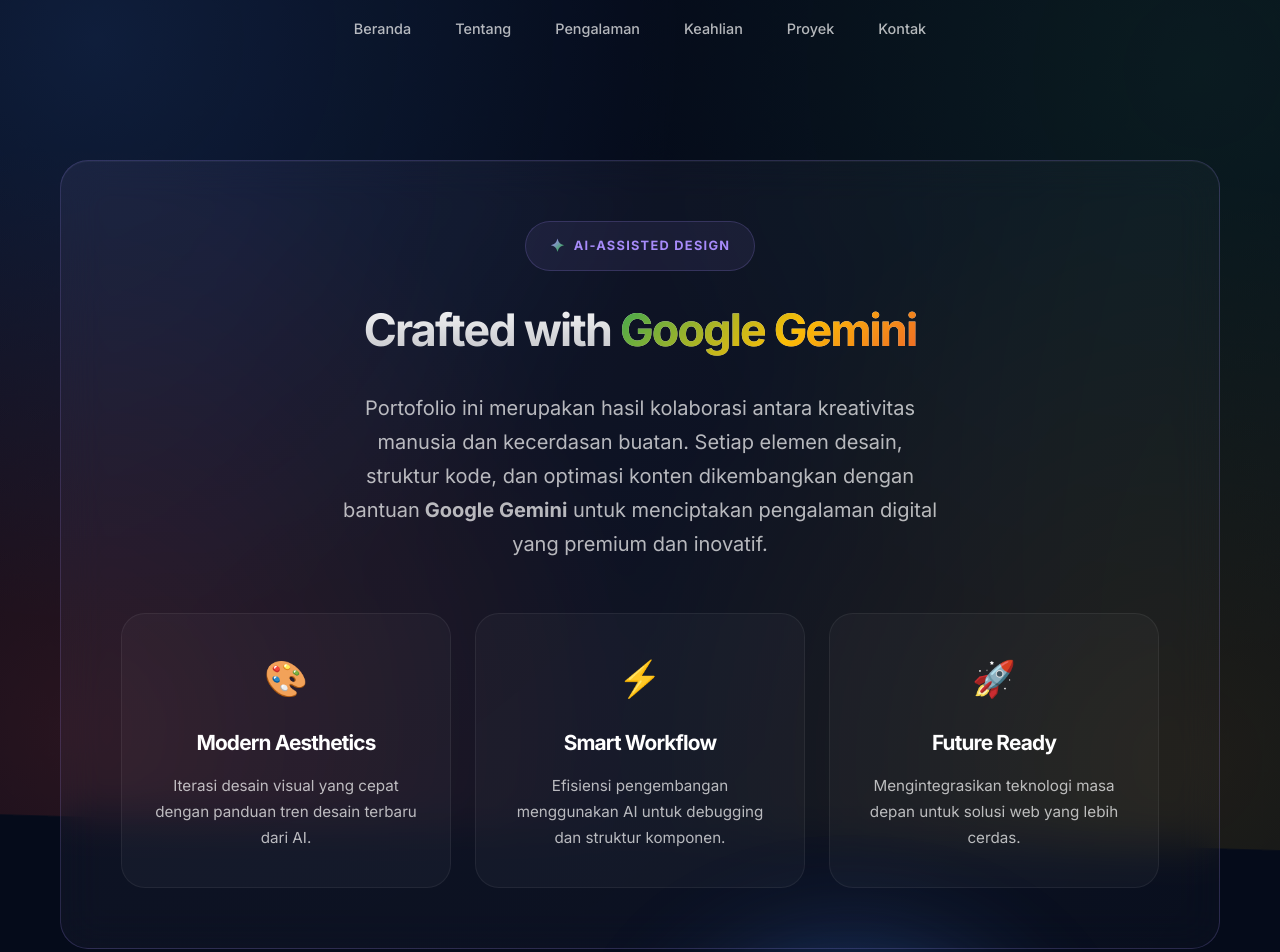
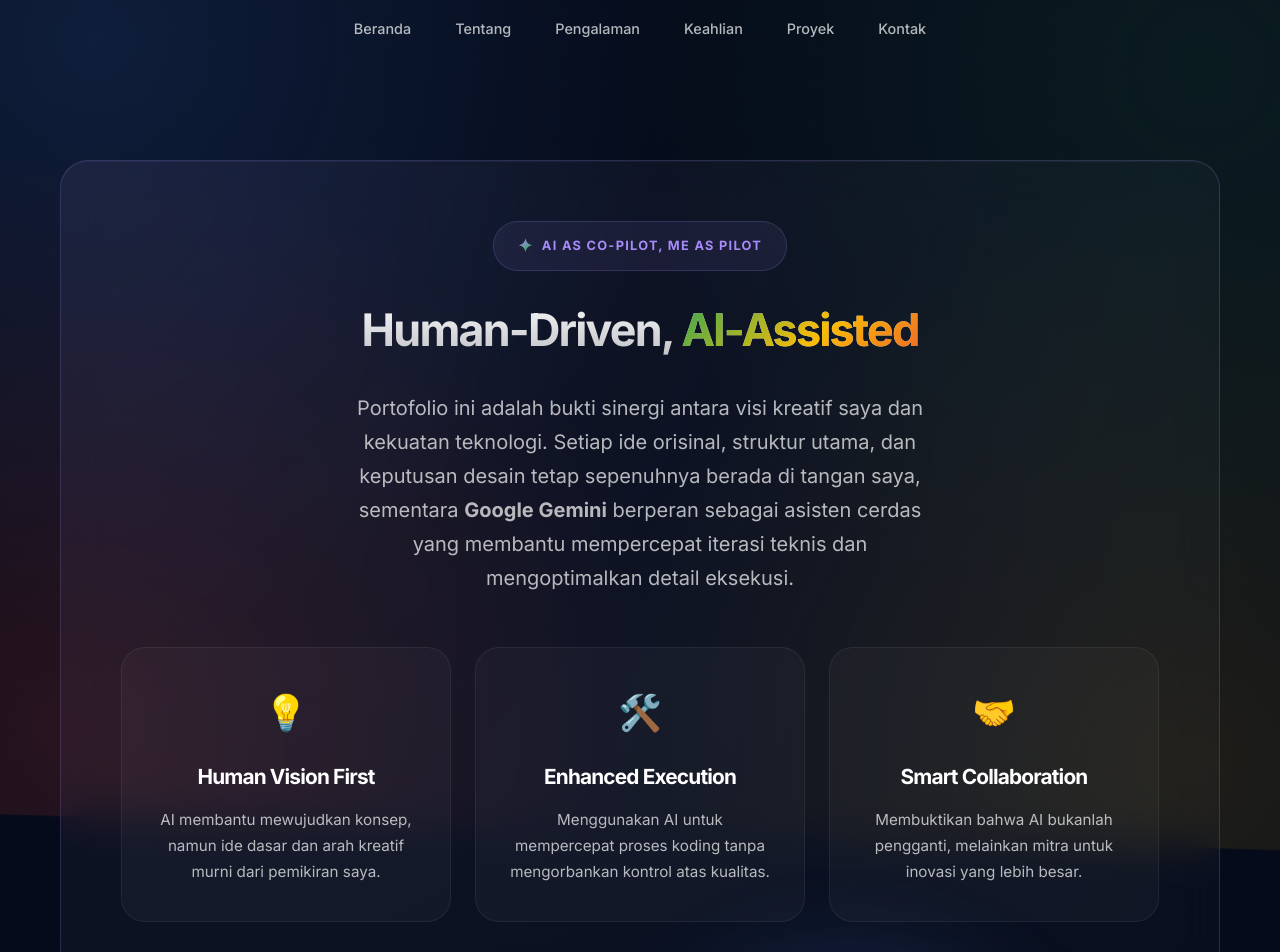
Before and after one commit to rennymlndf/GSA-Portfolio, a React (Vite) app: page / in a window 1280 px wide. Shown: the top 952 px of the page. Built offline with nearby package versions, Linux system fonts and the light colour scheme.

Commit message:
Refine AI messaging: AI as co-pilot, human as pilot

```diff
--- a/src/App.jsx
+++ b/src/App.jsx
@@ -32,30 +32,31 @@
   <section id="gemini-highlight" className="section-container gemini-highlight-section">
     <div className="gemini-container glass">
       <div className="gemini-badge">
-        <span className="gemini-icon">✦</span> AI-Assisted Design
+        <span className="gemini-icon">✦</span> AI as Co-pilot, Me as Pilot
       </div>
-      <h2 className="section-title">Crafted with <span className="text-gradient">Google Gemini</span></h2>
+      <h2 className="section-title">Human-Driven, <span className="text-gradient">AI-Assisted</span></h2>
       <p className="gemini-subtitle">
-        Portofolio ini merupakan hasil kolaborasi antara kreativitas manusia dan kecerdasan buatan.
-        Setiap elemen desain, struktur kode, dan optimasi konten dikembangkan dengan bantuan
-        <strong> Google Gemini</strong> untuk menciptakan pengalaman digital yang premium dan inovatif.
+        Portofolio ini adalah bukti sinergi antara visi kreatif saya dan kekuatan teknologi.
+        Setiap ide orisinal, struktur utama, dan keputusan desain tetap sepenuhnya berada di tangan saya,
+        sementara <strong>Google Gemini</strong> berperan sebagai asisten cerdas yang membantu
+        mempercepat iterasi teknis dan mengoptimalkan detail eksekusi.
       </p>
 
       <div className="gemini-features">
         <div className="gemini-feature-card">
-          <div className="feature-icon">🎨</div>
-          <h3>Modern Aesthetics</h3>
-          <p>Iterasi desain visual yang cepat dengan panduan tren desain terbaru dari AI.</p>
+          <div className="feature-icon">💡</div>
+          <h3>Human Vision First</h3>
+          <p>AI membantu mewujudkan konsep, namun ide dasar dan arah kreatif murni dari pemikiran saya.</p>
         </div>
         <div className="gemini-feature-card">
-          <div className="feature-icon">⚡</div>
-          <h3>Smart Workflow</h3>
-          <p>Efisiensi pengembangan menggunakan AI untuk debugging dan struktur komponen.</p>
+          <div className="feature-icon">🛠️</div>
+          <h3>Enhanced Execution</h3>
+          <p>Menggunakan AI untuk mempercepat proses koding tanpa mengorbankan kontrol atas kualitas.</p>
         </div>
         <div className="gemini-feature-card">
-          <div className="feature-icon">🚀</div>
-          <h3>Future Ready</h3>
-          <p>Mengintegrasikan teknologi masa depan untuk solusi web yang lebih cerdas.</p>
+          <div className="feature-icon">🤝</div>
+          <h3>Smart Collaboration</h3>
+          <p>Membuktikan bahwa AI bukanlah pengganti, melainkan mitra untuk inovasi yang lebih besar.</p>
         </div>
       </div>
     </div>
```
